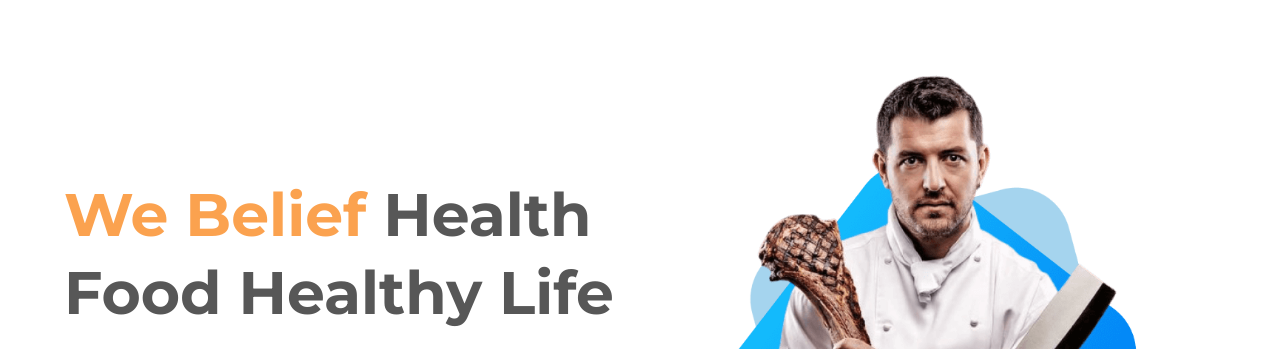
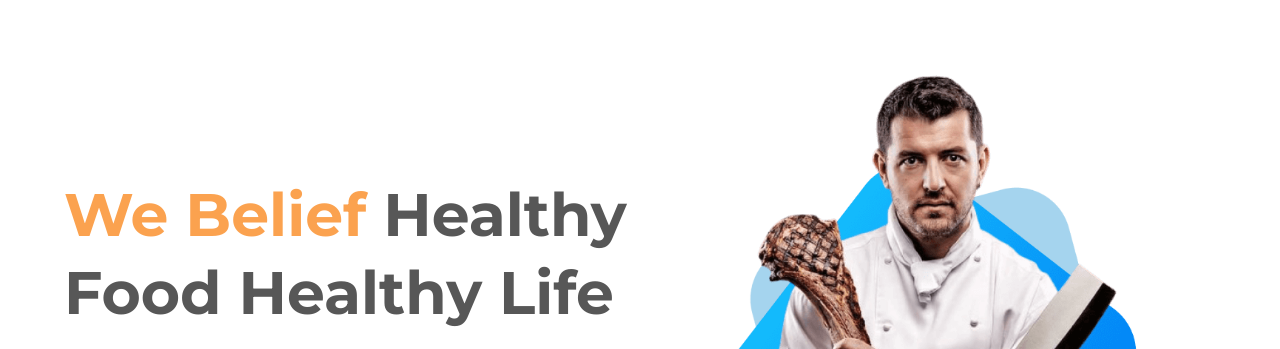
Before and after one commit to engrasel/assignment-1, a plain HTML site: page index.html in a window 1280 px wide. Shown: the top 349 px of the page. Drawn offline with Linux system fonts and the light colour scheme.

Commit message:
All Section complete

```diff
--- a/index.html
+++ b/index.html
@@ -19,7 +19,7 @@
     <section class="banner">
         <div class="wrapper d-flex">
             <div class="banner_content">
-                <h1 class="heading1"> <span class="text-highlight">we belief</span> health food healthy life</h1>
+                <h1 class="heading1"> <span class="text-highlight">we belief</span> healthy food healthy life</h1>
                 <p class="my-20">Imagine you don't need a diet because we provide healthy and delicious food for you!
                 </p>
                 <a href="https://www.linkedin.com/in/engrasel/" target="_blank" class="d-btn">order food</a>
```
